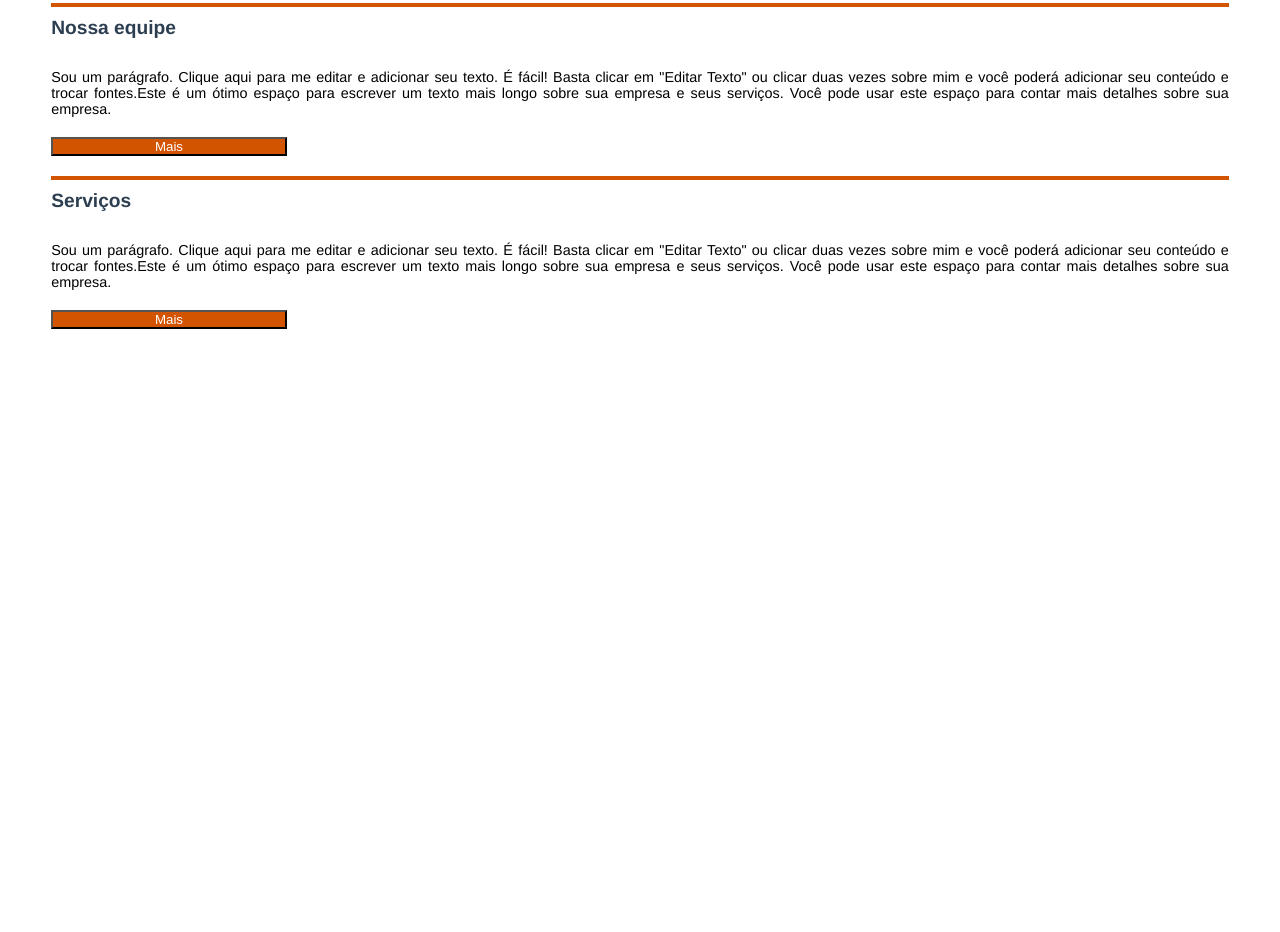
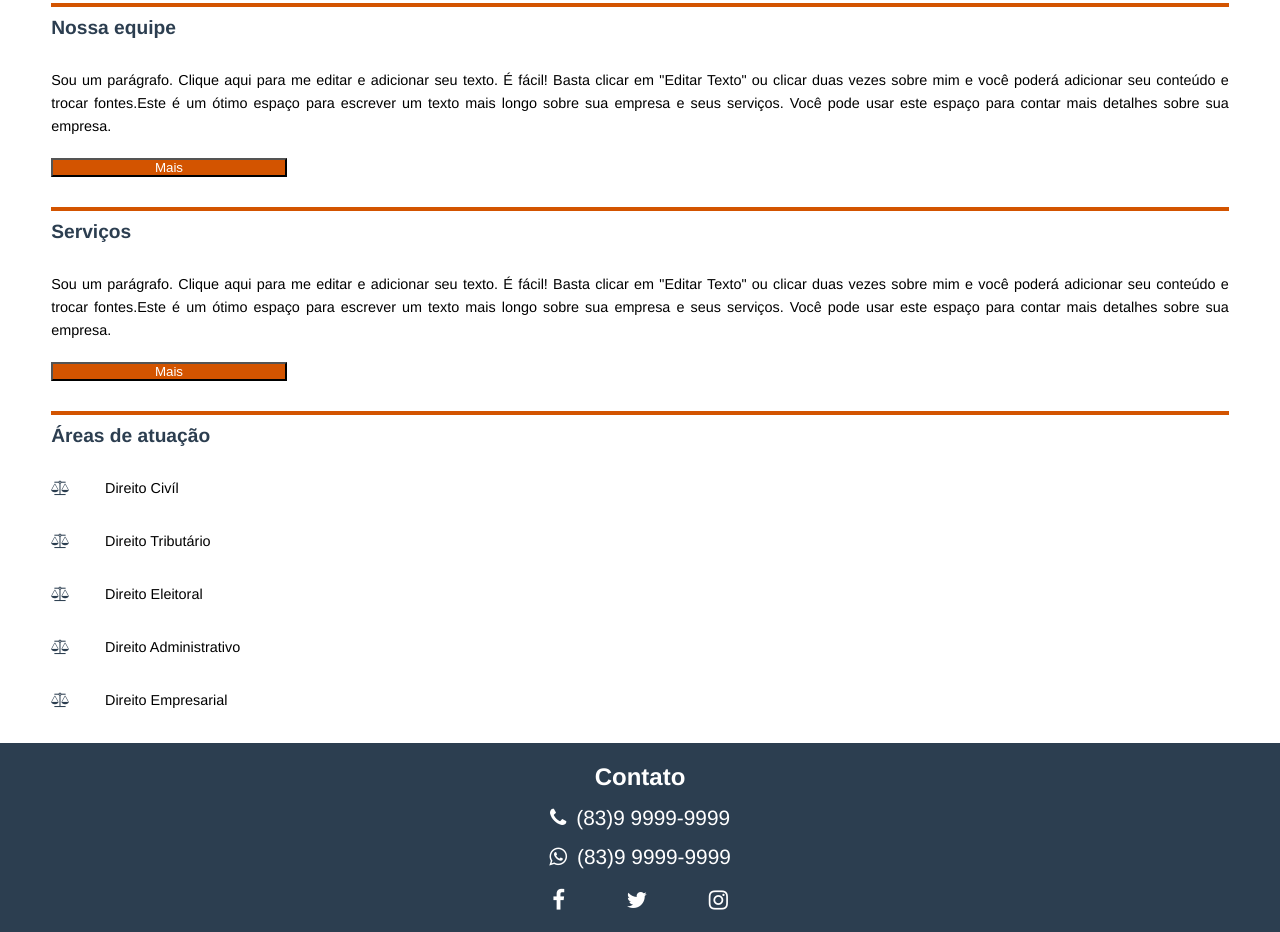
Before and after one commit to JulioVMelo/Site-advogacia, a plain HTML site: page index.html in a window 1280 px wide. Shown: the part 274-1206 px from the top of the page. Before the commit the page ends 800 px from the top, so only its background shows below. Drawn offline with nearby package versions, Linux system fonts and the light colour scheme.

Commit message:
Adicionado áreas de atuação e contato

```diff
--- a/css/main.css
+++ b/css/main.css
@@ -92,6 +92,7 @@ main .conteudo p{
     padding-top: 30px;
     color: black;
     width: 100%;
+    line-height: 1.6em;
 }
 main .conteudo button{
     margin-top: 20px;
@@ -101,6 +102,44 @@ main .conteudo button{
 }
 main .conteudo{
     background-color: #fff;
+    margin-bottom: 30px;
 }
 
+main .conteudo i{
+    padding-right: 3%;
+    color: #2C3E50;
+
+}
 /*----- Fim Article -----*/
+/*----- Contato -----*/
+.contato{
+    color: #fff;
+    text-align: center;
+    background-color: #2C3E50;
+    padding-top: 20px;
+
+}
+.contato .number-phone{
+    font-size: 1.3em;
+    padding-top: 15px;
+    display: block;
+}
+.contato .number-phone i{
+    margin-right:10px;
+}
+section .social-icons{
+    margin-top: 20px;
+    text-align: center;
+    padding-bottom:20px;
+}
+.social-icons i{
+    font-size: 1.4em;
+    cursor: pointer;
+    margin-right: 5%;
+
+}
+.social-icons i:nth-of-type(3){
+    margin-right: 0;
+    padding-right: 0;
+}
+/*----- Fim Contato -----*/
--- a/index.html
+++ b/index.html
@@ -51,6 +51,25 @@
                 <button>Mais</button>
             </div>
         </article>
+        <article class="conteudo">
+            <div class="content atuacao">
+                <h2>Áreas de atuação</h2>
+                <p><i class="fa fa-balance-scale"></i>Direito Civíl</p>
+                <p><i class="fa fa-balance-scale"></i>Direito Tributário</p>
+                <p><i class="fa fa-balance-scale"></i>Direito Eleitoral</p>
+                <p><i class="fa fa-balance-scale"> </i>Direito Administrativo</p>
+                <p><i class="fa fa-balance-scale"></i>Direito Empresarial</p>
+            </div>
+        </article>
+        <section class="contato">
+            <div class="content">
+                <h2>Contato</h2>
+                <span class="number-phone"><i class="fa fa-phone"></i>(83)9 9999-9999</span>
+                <span class="number-phone"><i class="fa fa-whatsapp"></i>(83)9 9999-9999</span>
+
+                <div class="social-icons"><i class="fa fa-facebook"></i><i class="fa fa-twitter"></i><i class="fa fa-instagram"></i></div>
+            </div>
+        </section>
     </main>
 </body>
 </html>
```
